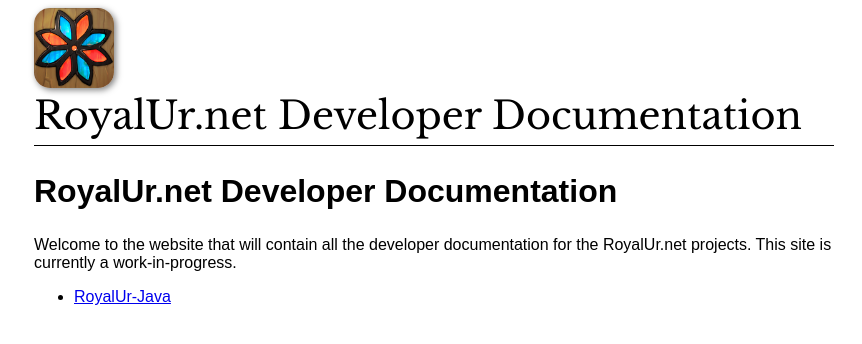
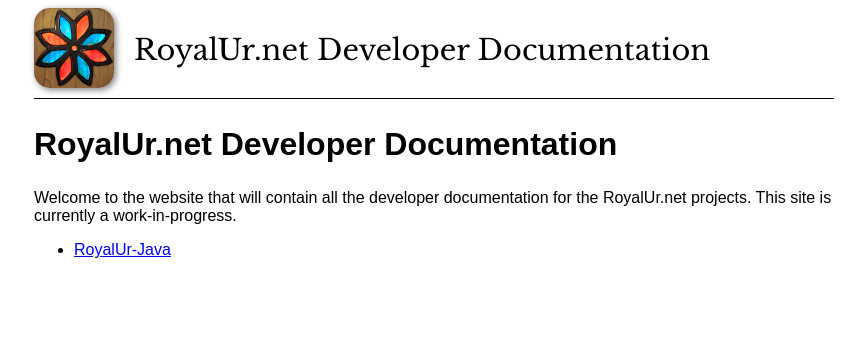
Before and after one commit to RoyalUr/DeveloperDocs, a Jekyll site: the page built from docs/HOME.md, in a window 1280 px wide. Shown: the top 344 px of the page, without its empty margins (214-1076 px from the left). Built offline with Jekyll 4.4.1, drawn with Linux system fonts in a browser that asks for light colours; our own code applies the rules of GitHub Pages for plain Markdown files.

Commit message:
Reduce the size of the header title font

```diff
--- a/docs/css/default.css
+++ b/docs/css/default.css
@@ -34,7 +34,7 @@ header .header-title {
     font-family: 'Libre Baskerville', serif;
     font-weight: normal;
     font-style: normal;
-    font-size: 2.4rem;
+    font-size: 1.8rem;
     display: inline-block;
     vertical-align: middle;
 }
```
